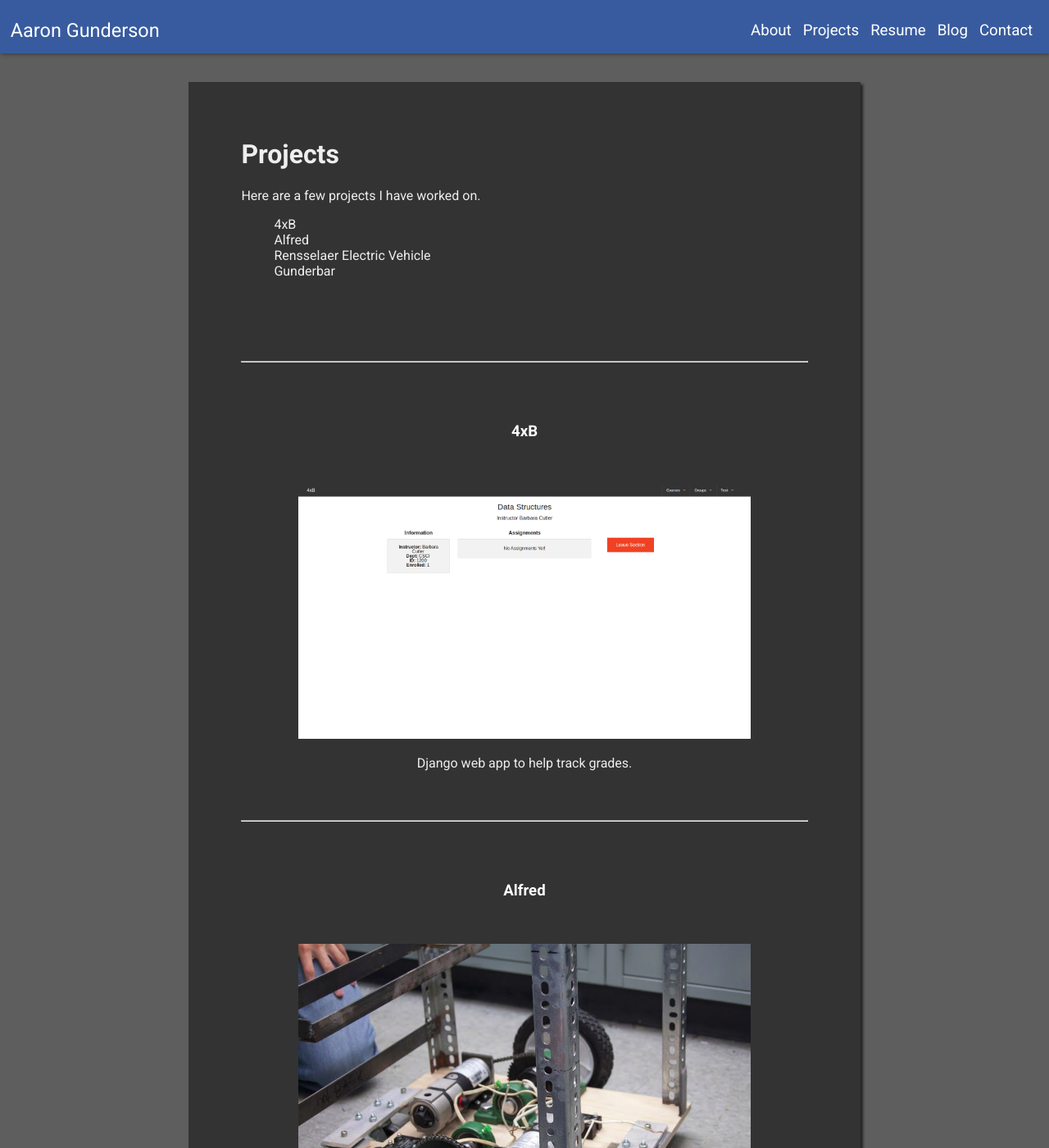
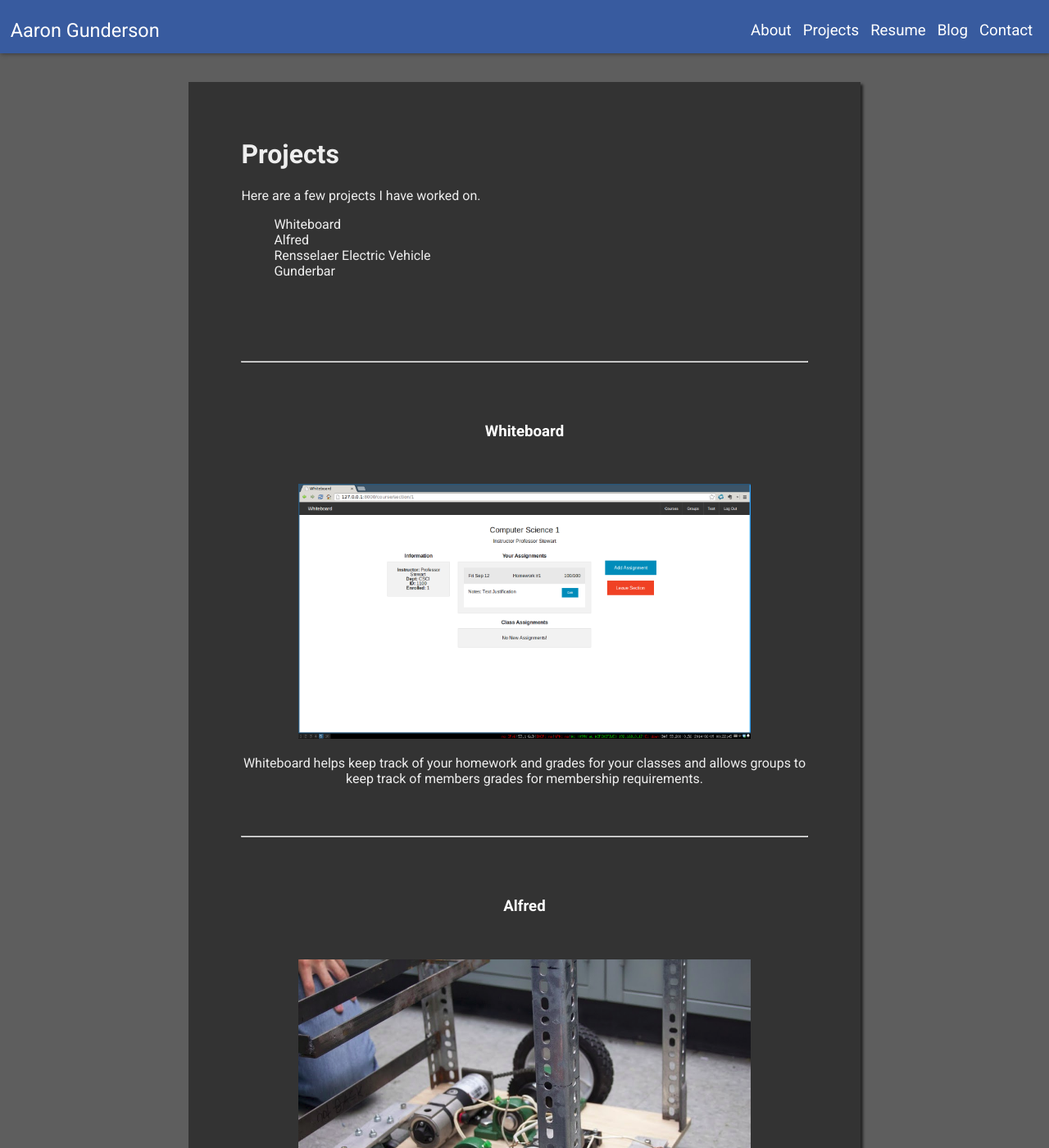
Before and after one commit to agundy/agundy.github.io, a Jekyll site: the page built from projects/index.html, in a window 1280 px wide and 1400 px high. Shown: the whole window at 82% size. Built offline with Jekyll 4.4.1, drawn with Linux system fonts in a browser that asks for light colours; nearby versions of some CDN libraries.

Commit message:
Updated projects page

```diff
--- a/_data/projects.yml
+++ b/_data/projects.yml
@@ -1,8 +1,8 @@
-- name: 4xB
-  description: Django web app to help track grades.
-  html_name: 4xB
-  url: https://github.com/agundy/4xB
-  src: /assets/img/4xb_screenshot.png
+- name: Whiteboard
+  description: Whiteboard helps keep track of your homework and grades for your classes and allows groups to keep track of members grades for membership requirements.
+  html_name: Whiteboard
+  url: https://github.com/agundy/Whiteboard
+  src: /assets/img/Whiteboard_screenshot.png
 
 - name: Alfred
   description: Drink serving robot turned into a Nerf dispensing robot.
--- a/_includes/header.html
+++ b/_includes/header.html
@@ -3,13 +3,13 @@
 	<ul class="link-section">
 		<li><a href="/about/">About</a></li>
 		<li><a href="/projects/">Projects</a></li>
-		<li><a href="/assets/Resume.pdf" target="_blank">Resume</a></li>
+		<li><a href="/assets/Resume.pdf">Resume</a></li>
 		<li><a href="/blog/">Blog</a></li>
 		<li>
 			<a href="/contact/">Contact</a>
 			<ul>
 			{% for profile in site.data.profiles %}
-				<li><a href="{{ profile.url }}" target="_blank">{{ profile.name }}</a></li>
+				<li><a href="{{ profile.url }}">{{ profile.name }}</a></li>
 			{% endfor %}
 			<li>
 				<script type="text/javascript">get_email_link("Email")</script>
```
Also changed, not shown: assets/img/4xb_screenshot.png (deleted), assets/img/Whiteboard_screenshot.png (added).
